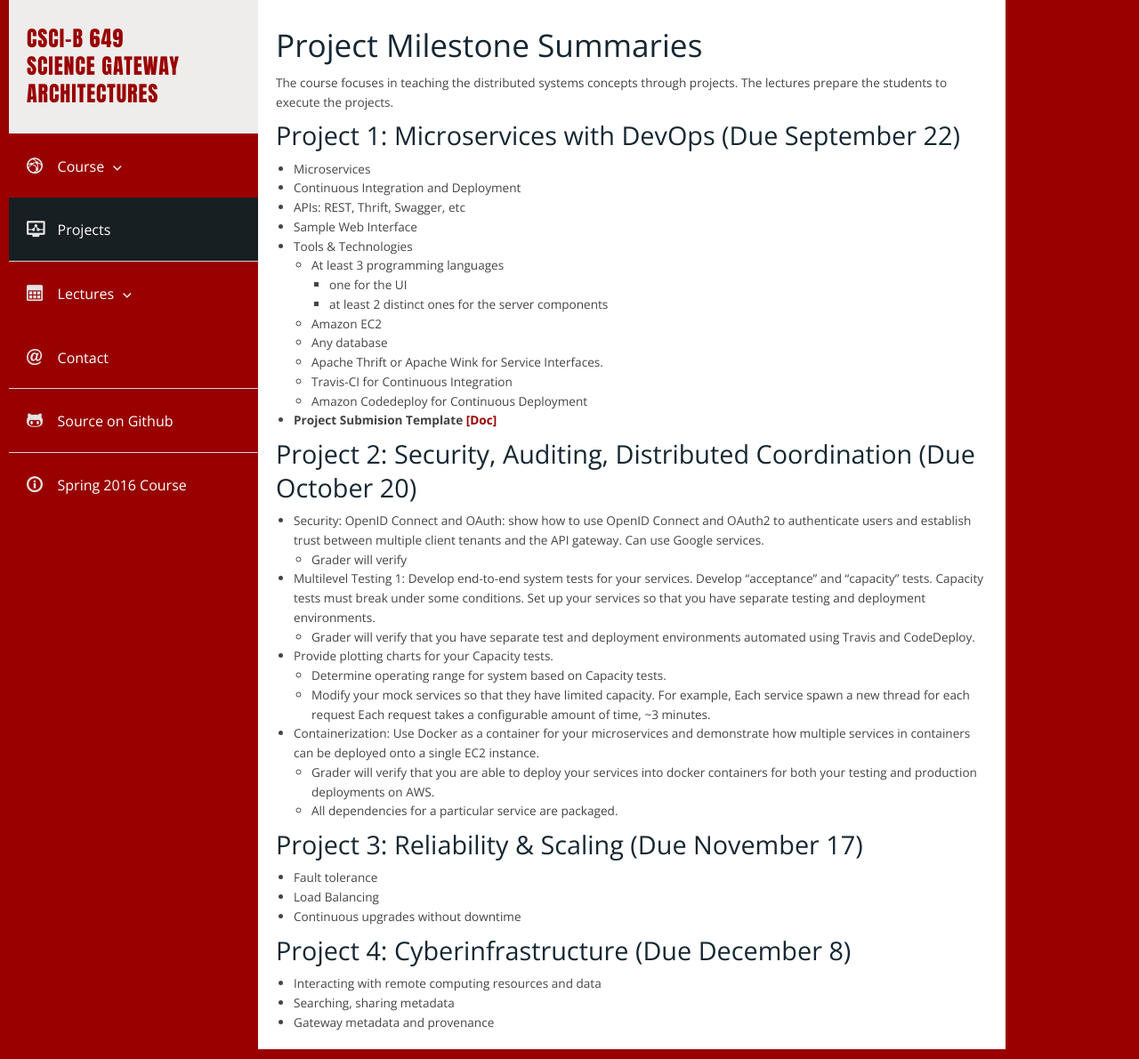
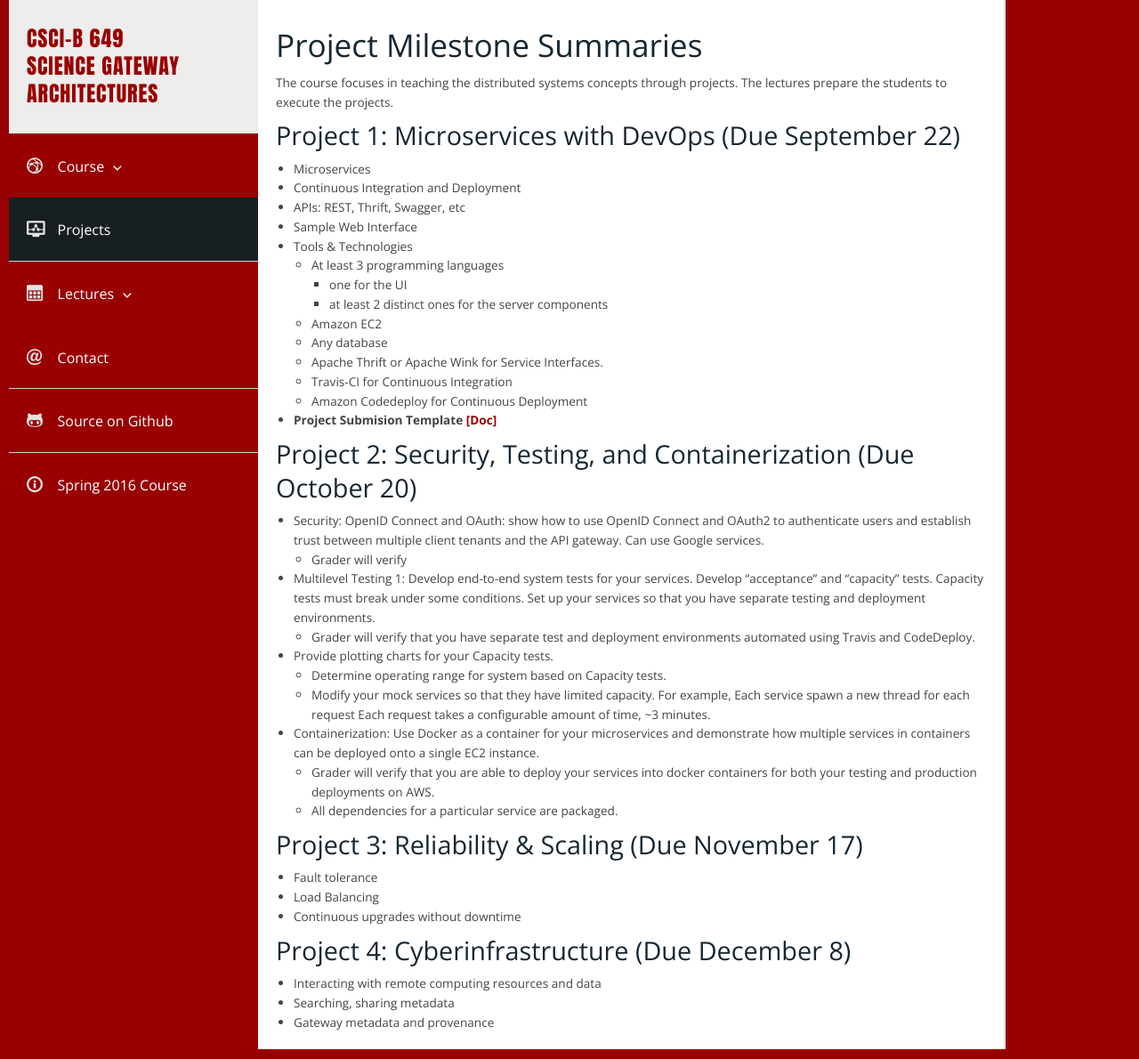
Before and after one commit to airavata-courses/airavata-courses.github.io, a Jekyll site: the page built from projects.md, in a window 1280 px wide. Shown: the whole page at 89% size. Built offline with Jekyll 4.4.1, drawn with Linux system fonts in a browser that asks for light colours.

Commit message:
Updating Project Milestone 2 to correct the title

```diff
--- a/projects.md
+++ b/projects.md
@@ -22,7 +22,7 @@ The course focuses in teaching the distributed systems concepts through projects
     * Amazon Codedeploy for Continuous Deployment
 * **Project Submision Template [[Doc]]({{ site.url }}CS649Project1SubmissionTemplate.docx)**
 
-###  Project 2: Security, Auditing, Distributed Coordination (Due October 20)
+###  Project 2: Security, Testing, and Containerization (Due October 20)
 * Security: OpenID Connect and OAuth: show how to use OpenID Connect and OAuth2 to authenticate users and establish trust between multiple client tenants and the API gateway. Can use Google services.
      * Grader will verify
 * Multilevel Testing 1: Develop end-to-end system tests for your services. Develop “acceptance” and  “capacity” tests.  Capacity tests must break under some conditions. Set up your services so that you have separate testing and deployment environments.
```
